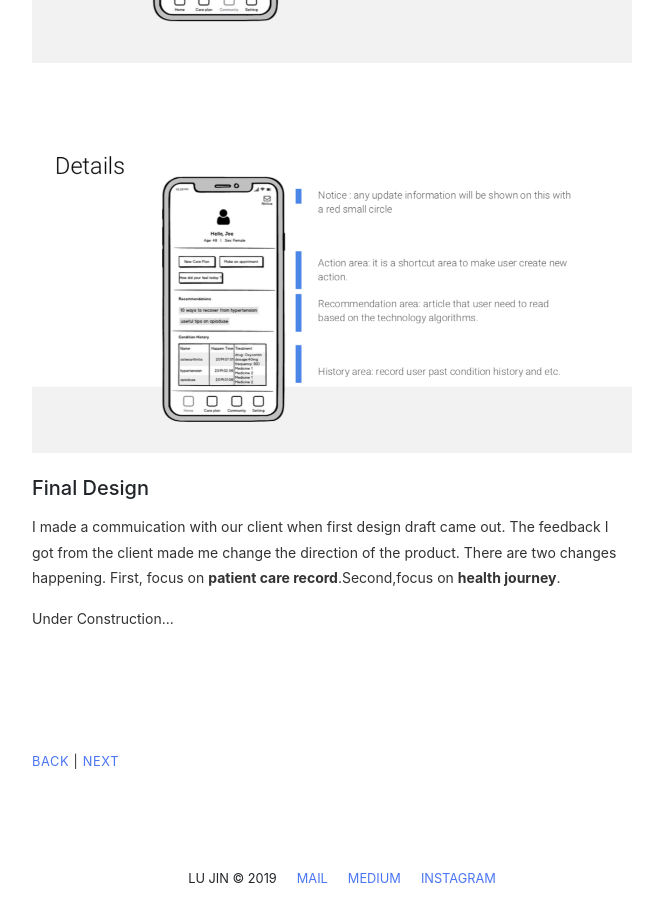
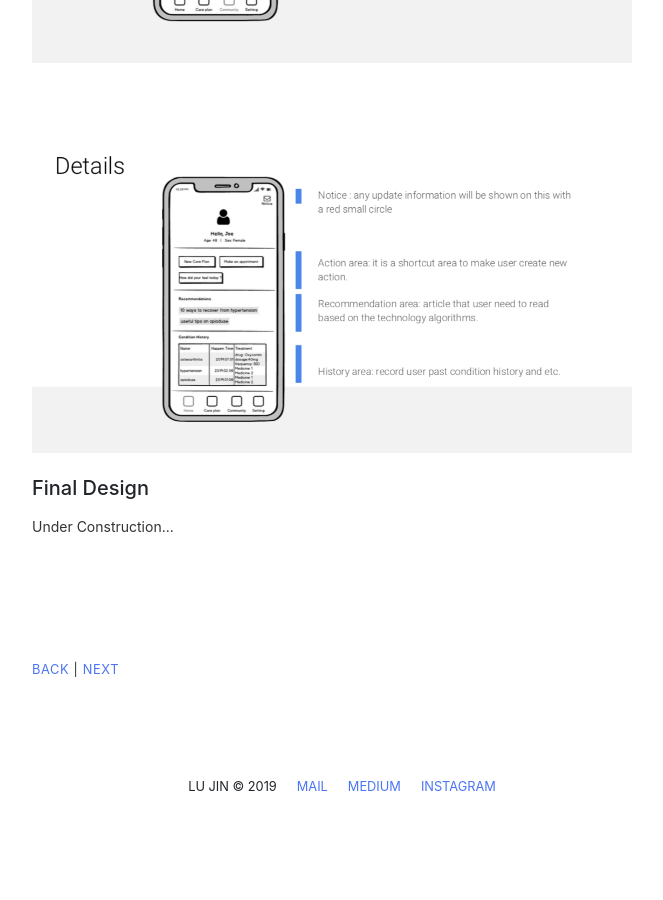
Before and after one commit to beforux/ShakeYourLove, a Jekyll site: the page work10.html, which Jekyll copies as it is, in a window 1280 px wide and 900 px high, scrolled down 3292 px. Shown: the whole window, without its empty margins (308-971 px from the left). Built offline with Jekyll 4.4.1, drawn with Linux system fonts in a browser that asks for light colours; nearby versions of some CDN libraries; after the commit the page ends 4100 px from its top, so only the background shows below that.

Commit message:
Update work10.html

```diff
--- a/work10.html
+++ b/work10.html
@@ -88,7 +88,6 @@ Except for injection, I also need to make observation towards patient to deduct
                   <img src="img/10t2.png" width="600px">
 
 <h5>Final Design</h5>
-<p>I made a commuication with our client when first design draft came out. The feedback I got from the client made me change the direction of the product. There are two changes happening. First, focus on <b>patient care record</b>.Second,focus on <b> health journey</b>.</p>
                 <p> Under Construction...</p>
 
 <section></section>
```
